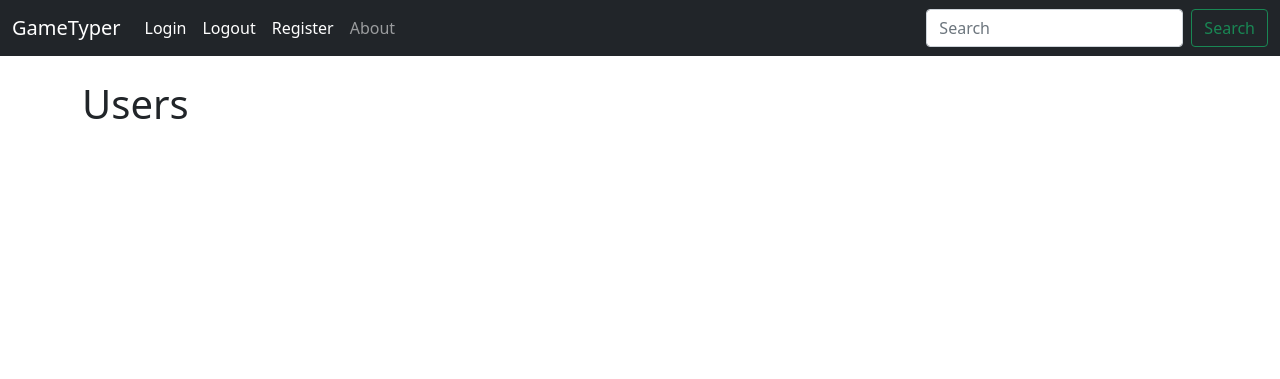
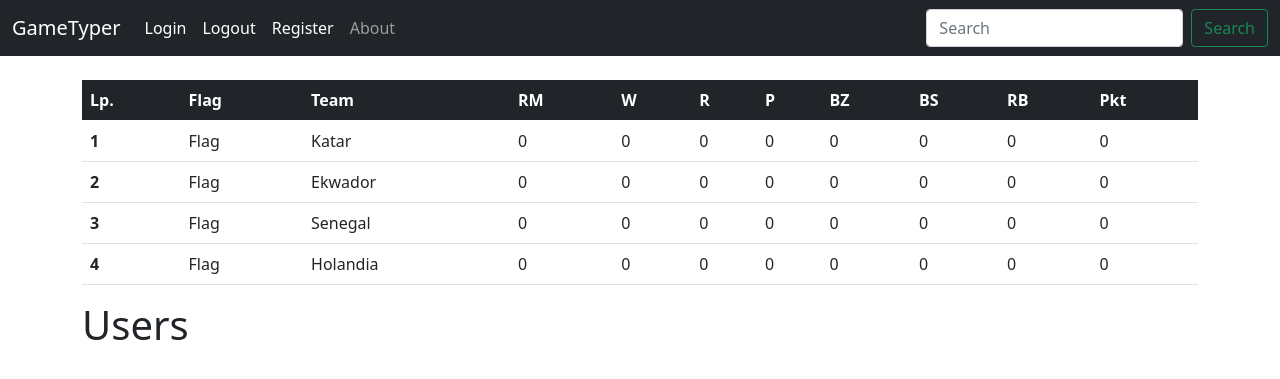
Before and after one commit to mateuszgua/game_typer, a Flask app: page /home in a window 1280 px wide. Shown: the top 379 px of the page. Run offline with Flask 2, Linux system fonts and the light colour scheme; parts of the project's set-up code (start-up, migrations or seed data) failed here and were passed over; some libraries are stand-ins or nearby versions.

Commit message:
Feat: add team model

```diff
--- a/game_app/templates/home.html
+++ b/game_app/templates/home.html
@@ -1,6 +1,83 @@
 {% extends 'base.html' %}
 
 {% block content %}
+
+<table class="table">
+    <thead class="table-dark">
+        <tr>
+            <th scope="col">Lp.</th>
+            <th scope="col">Flag</th>
+            <th scope="col">Team</th>
+            <th scope="col">RM</th>
+            <th scope="col">W</th>
+            <th scope="col">R</th>
+            <th scope="col">P</th>
+            <th scope="col">BZ</th>
+            <th scope="col">BS</th>
+            <th scope="col">RB</th>
+            <th scope="col">Pkt</th>
+        </tr>
+    </thead>
+    <tbody>
+        <tr>
+            <th scope="row">1</th>
+            <td>Flag</td>
+            <td>Katar</td>
+            <td>0</td>
+            <td>0</td>
+            <td>0</td>
+            <td>0</td>
+            <td>0</td>
+            <td>0</td>
+            <td>0</td>
+            <td>0</td>
+        </tr>
+
+        <tr>
+            <th scope="row">2</th>
+            <td>Flag</td>
+            <td>Ekwador</td>
+            <td>0</td>
+            <td>0</td>
+            <td>0</td>
+            <td>0</td>
+            <td>0</td>
+            <td>0</td>
+            <td>0</td>
+            <td>0</td>
+        </tr>
+
+        <tr>
+            <th scope="row">3</th>
+            <td>Flag</td>
+            <td>Senegal</td>
+            <td>0</td>
+            <td>0</td>
+            <td>0</td>
+            <td>0</td>
+            <td>0</td>
+            <td>0</td>
+            <td>0</td>
+            <td>0</td>
+        </tr>
+
+        <tr>
+            <th scope="row">4</th>
+            <td>Flag</td>
+            <td>Holandia</td>
+            <td>0</td>
+            <td>0</td>
+            <td>0</td>
+            <td>0</td>
+            <td>0</td>
+            <td>0</td>
+            <td>0</td>
+            <td>0</td>
+        </tr>
+    </tbody>
+</table>
+
+
 <h1 class="title">{% block title %} Users {% endblock %}</h1>
 <div class="content">
     {% for user in users %}
```
Also changed, not shown: game_app/models.py (+18 -0 lines).
